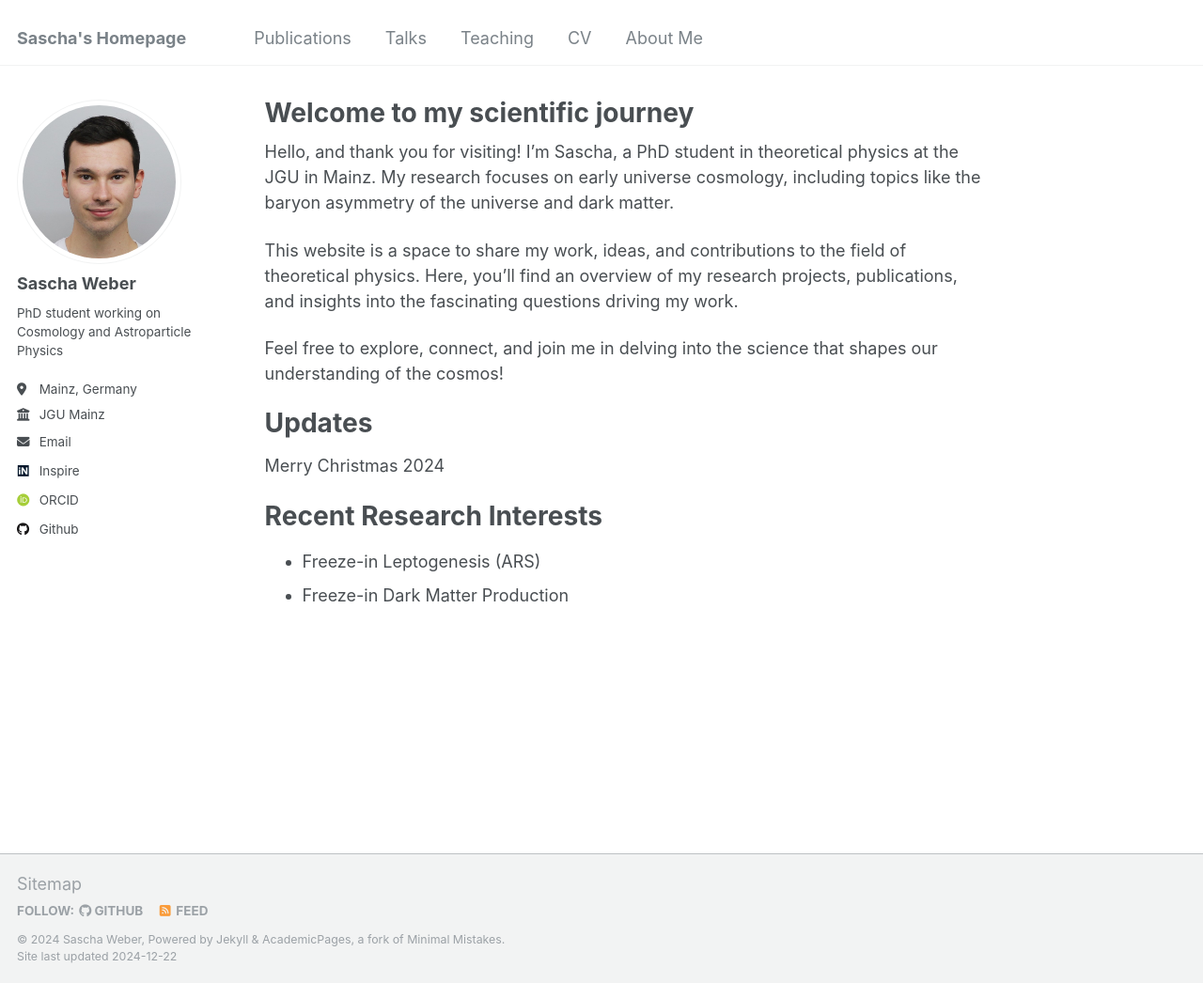
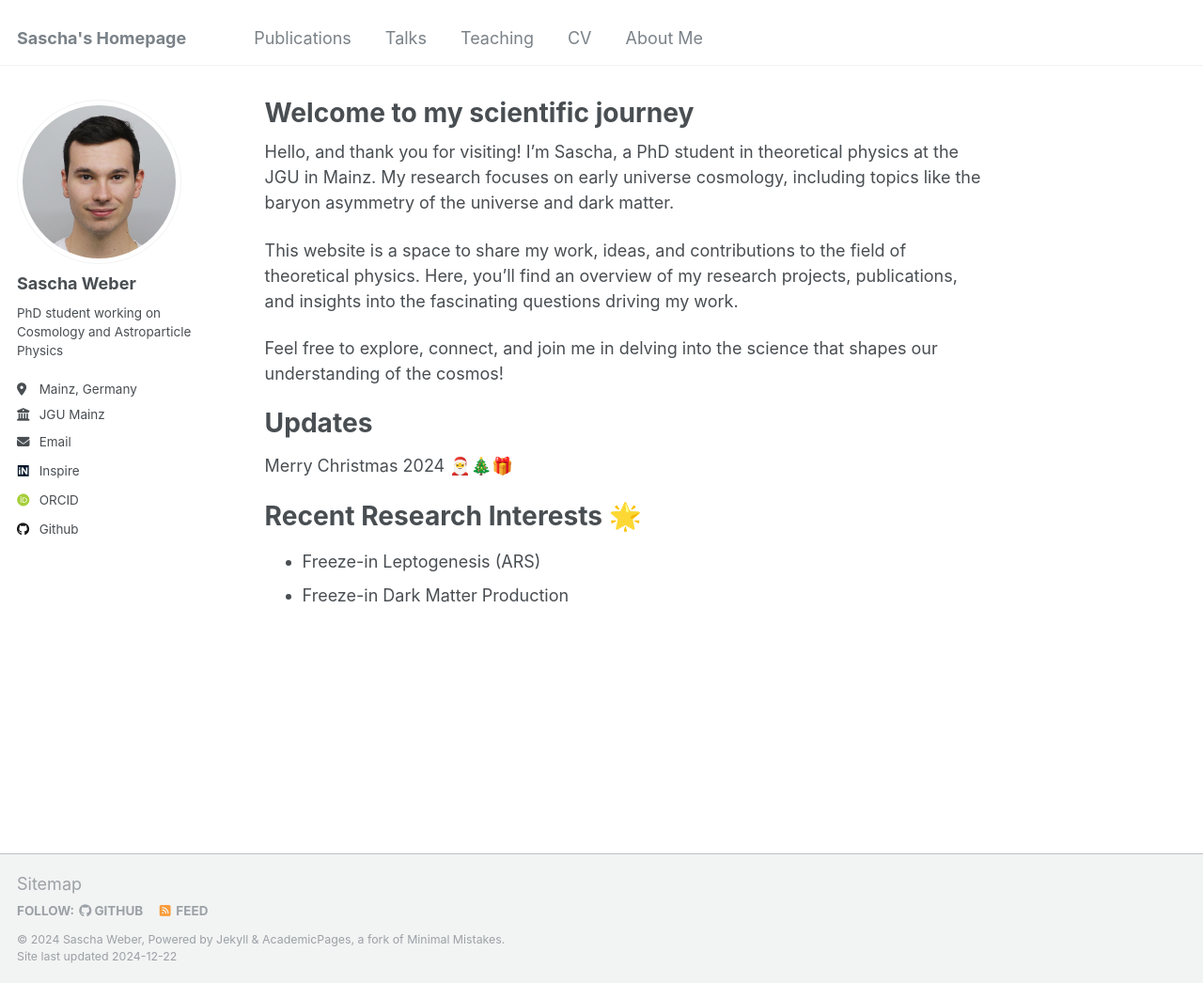
Before and after one commit to sweber31/sweber31.github.io, a Jekyll site: the page built from _pages/about.md, in a window 1280 px wide and 1046 px high. Shown: the whole window at 94% size. Built offline with Jekyll 4.4.1, drawn with Linux system fonts in a browser that asks for light colours; some web fonts are replaced.

```diff
--- a/_pages/about.md
+++ b/_pages/about.md
@@ -15,9 +15,9 @@ Feel free to explore, connect, and join me in delving into the science that shap
 
 Updates
 ======
-Merry Christmas 2024
+Merry Christmas 2024 🎅🎄🎁
 
-Recent Research Interests
+Recent Research Interests 🌟
 ======
 * Freeze-in Leptogenesis (ARS)
 * Freeze-in Dark Matter Production
```
